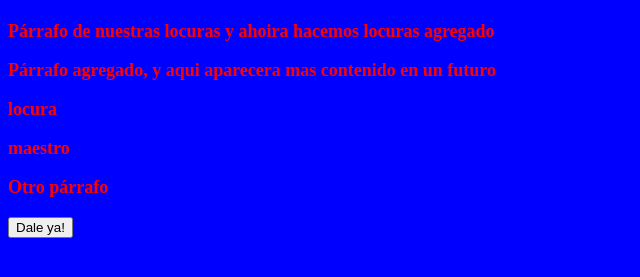
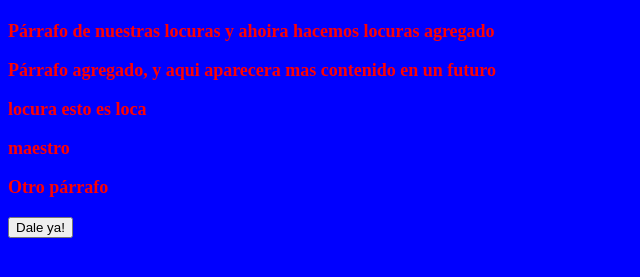
Before and after one commit to hrios88/CursoGit, a plain HTML site: page index.html in a window 1280 px wide. Shown: the part 69-346 px from the top of the page, without its empty margins (0-640 px from the left). Drawn offline with Linux system fonts and the light colour scheme.

Commit message:
Agregando cosas

```diff
--- a/index.html
+++ b/index.html
@@ -15,7 +15,7 @@
 
 
 
-<p> locura </p>
+<p> locura esto es loca</p>
 
   <p> maestro </p>
 
```
